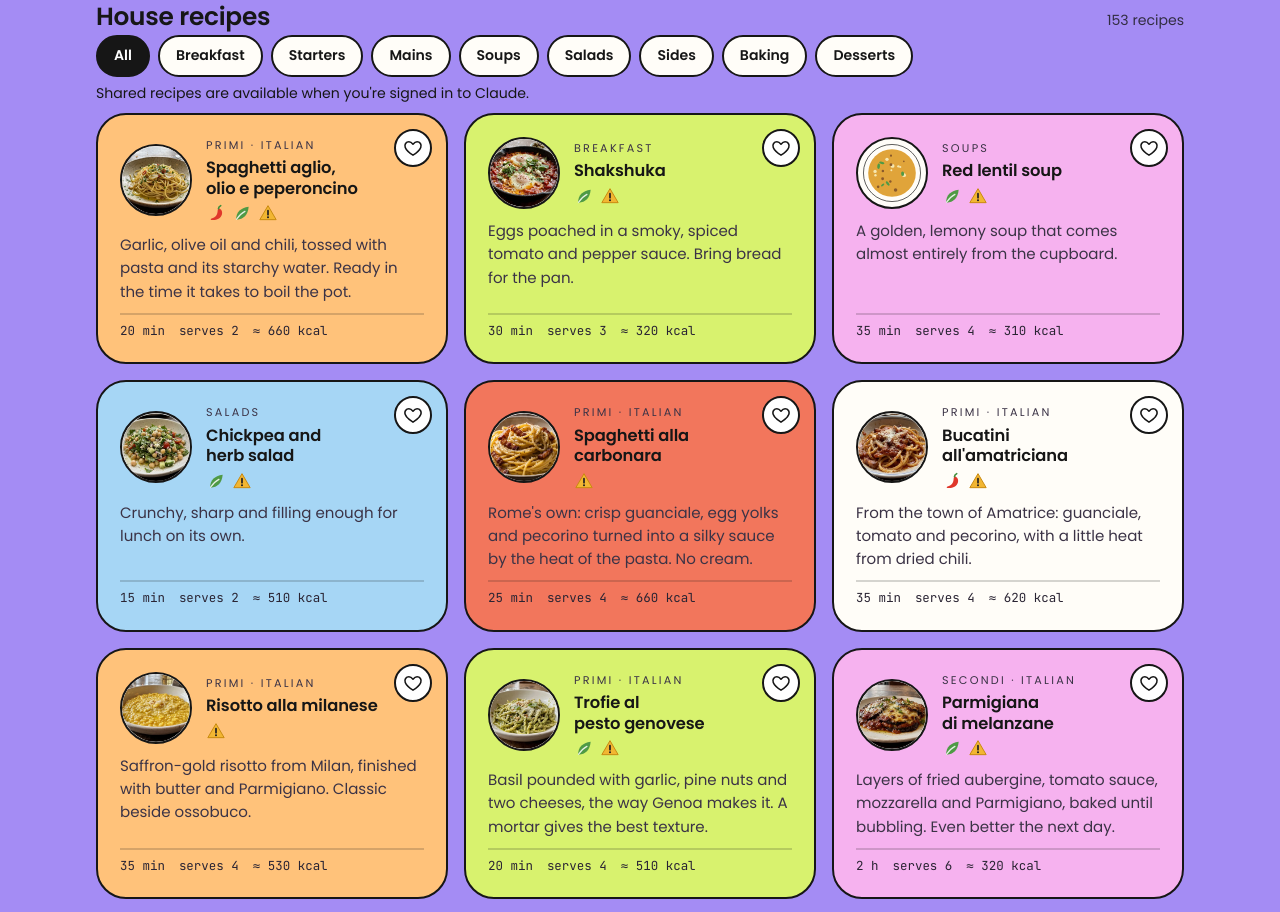
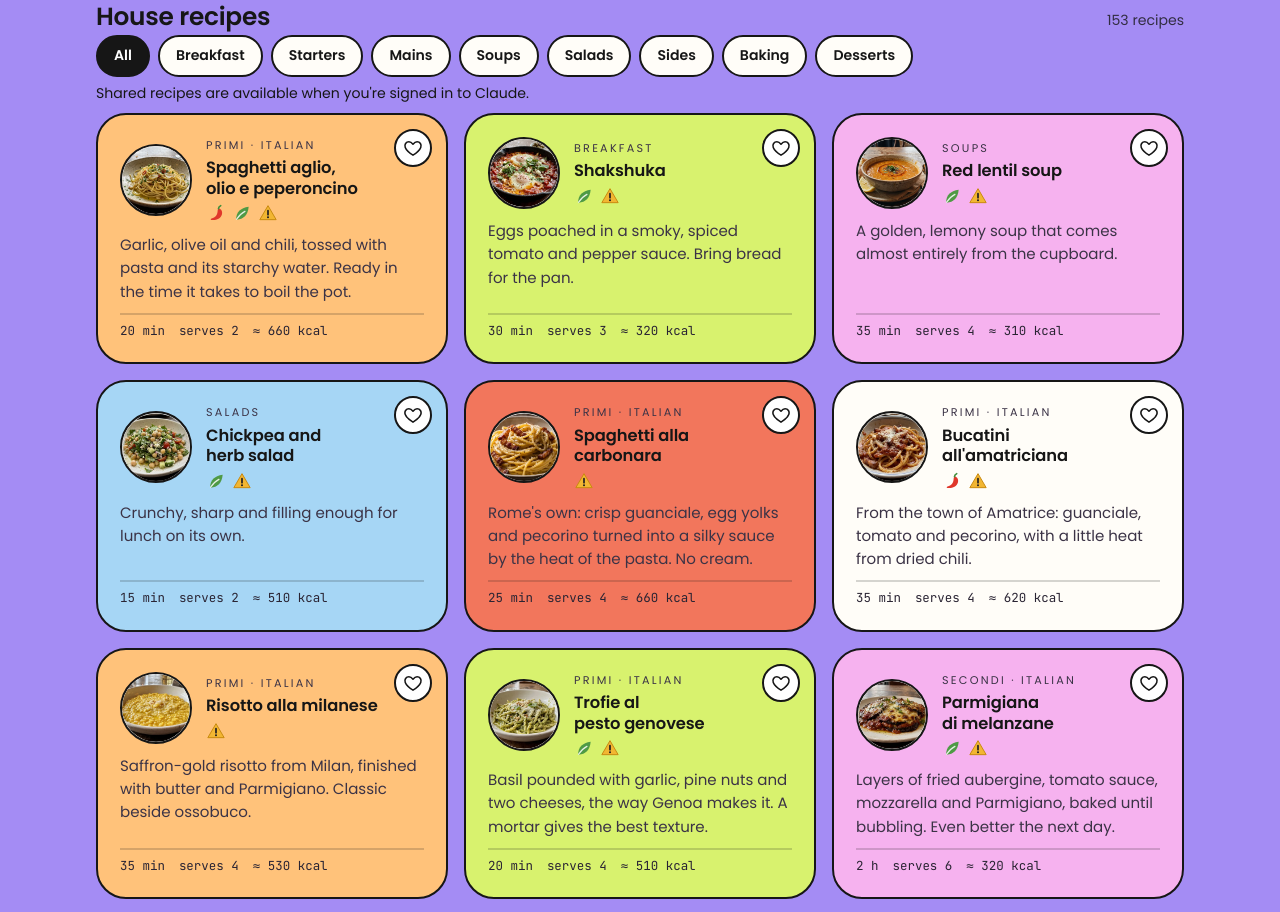
Before and after one commit to DarioCavaliere/DarioCavaliere, a plain HTML site: page index.html in a window 1280 px wide. Shown: the part 3647-4559 px from the top of the page. Drawn offline with Linux system fonts and the light colour scheme; a web font is replaced by a local one.

Commit message:
Add photos for red lentil soup and rigatoni alla gricia
One hundred and twelve dishes now have photos.

Co-Authored-By: Claude Opus 5.5 <noreply@anthropic.com>
Claude-Session: https://claude.ai/code/session_019UumtbxDsSXF6FDtZ3kAsA

```diff
--- a/index.html
+++ b/index.html
@@ -792,7 +792,9 @@ const PHOTOS = {
   "h-okonomiyaki": {src:"assets/food/h-okonomiyaki.webp", w:480, h:480, cx:240, cy:240, rx:240, ry:240},
   "h-milanese": {src:"assets/food/h-milanese.webp", w:480, h:480, cx:240, cy:240, rx:240, ry:240},
   "r-crostata-pesche": {src:"assets/food/r-crostata-pesche.webp", w:480, h:480, cx:240, cy:240, rx:240, ry:240},
-  "i-vongole": {src:"assets/food/i-vongole.webp", w:480, h:480, cx:240, cy:240, rx:240, ry:240}
+  "i-vongole": {src:"assets/food/i-vongole.webp", w:480, h:480, cx:240, cy:240, rx:240, ry:240},
+  "h-lentil": {src:"assets/food/h-lentil.webp", w:480, h:480, cx:240, cy:240, rx:240, ry:240},
+  "i-gricia": {src:"assets/food/i-gricia.webp", w:480, h:480, cx:240, cy:240, rx:240, ry:240}
 };
 /* every dish with a photo opens its page with the wide photo boxed above the title, and shows it boxed in
    "Choose by the look" (recipe cards keep the round crop). The wide files sit next to the square ones. */
```
Also changed, not shown: version-b.html (+3 -1 lines), assets/food/h-lentil-original.jpg (added), assets/food/h-lentil-wide.webp (added), assets/food/h-lentil.webp (added), assets/food/i-gricia-original.jpg (added), assets/food/i-gricia-wide.webp (added), assets/food/i-gricia.webp (added).
